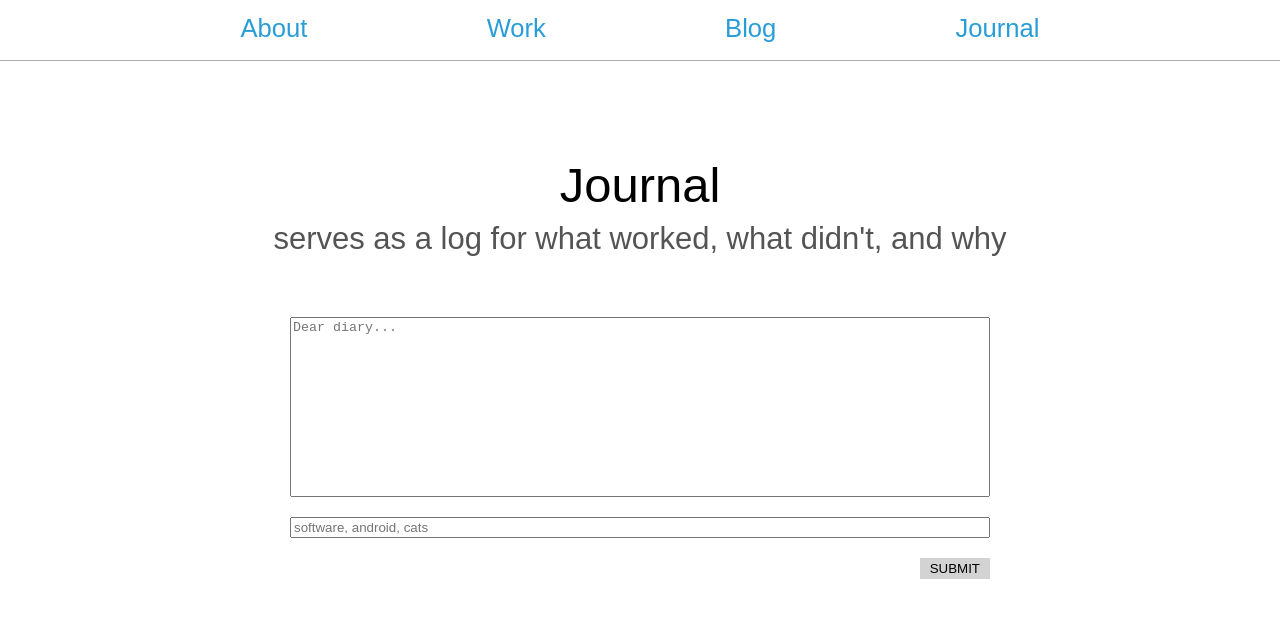
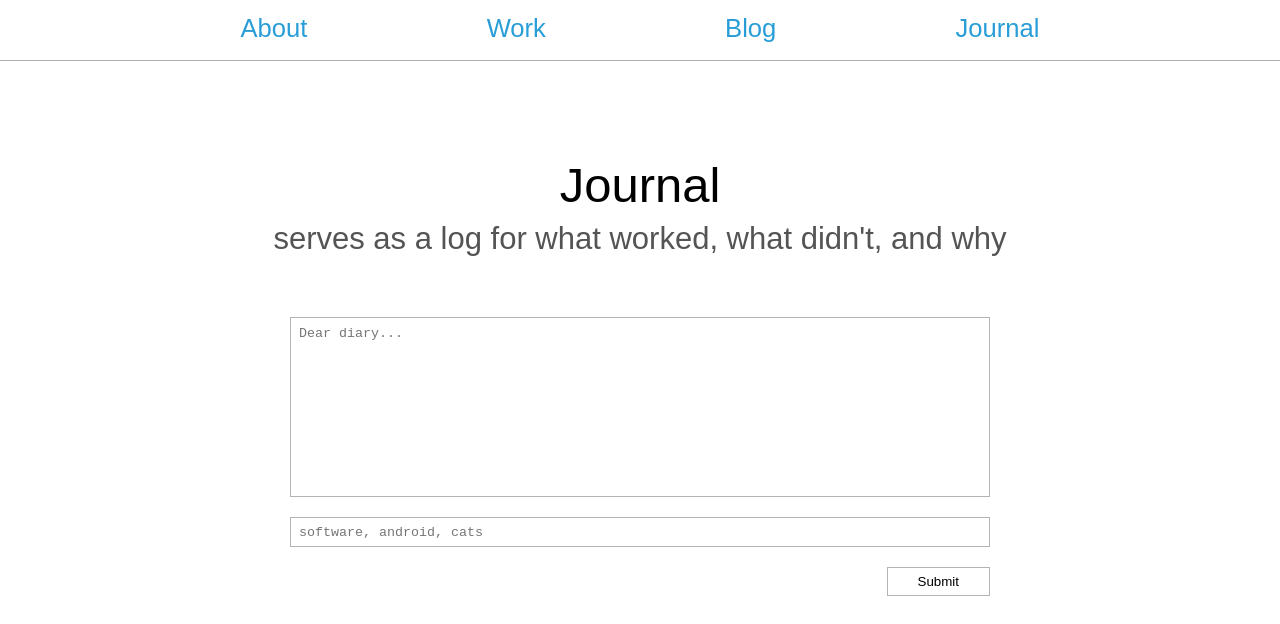
Before and after one commit to lalunamel/journal, a React (Create React App) app: page / in a window 1280 px wide. Shown: the top 624 px of the page. Built offline with nearby package versions, Linux system fonts and the light colour scheme.

Commit message:
Styling for entry form

```diff
--- a/src/components/EntryForm.js
+++ b/src/components/EntryForm.js
@@ -1,5 +1,7 @@
 import React from "react";
 import PropTypes from "prop-types";
+
+let borderColor = "hsla(0, 0%, 70%, 1)";
 
 const styles = {
   entryForm: {
@@ -9,24 +11,31 @@ const styles = {
     flexDirection: "column"
   },
   entryEditor: {
+    fontFamily: "monospace",
     display: "block",
     width: "100%",
     height: 180,
     boxSizing: "border-box",
-    resize: "none"
+    resize: "none",
+    borderColor: borderColor,
+    padding: "8px"
   },
   tagEditor: {
+    fontFamily: "monospace",
     marginTop: 20,
     width: "100%",
-    boxSizing: "border-box"
+    height: 30,
+    boxSizing: "border-box",
+    border: `1px solid ${borderColor}`,
+    padding: "0 8px"
   },
   submitButton: {
     width: "max-content",
     alignSelf: "flex-end",
     marginTop: 20,
-    backgroundColor: "lightgray",
-    border: "none",
-    padding: "3px 10px"
+    backgroundColor: "white",
+    border: `1px solid ${borderColor}`,
+    padding: "6px 30px"
   }
 };
 
@@ -44,7 +53,7 @@ const EntryForm = props => {
       <textarea style={styles.entryEditor} onChange={entryEditorOnChange} value={props.entry} placeholder={"Dear diary..."} />
       <input style={styles.tagEditor} onChange={tagEditorOnChange} type="text" value={props.tags} placeholder={"software, android, cats"} />
       <button style={styles.submitButton} onClick={props.entryFormSubmitted} type="submit">
-        SUBMIT
+        Submit
       </button>
     </div>
   );
```
